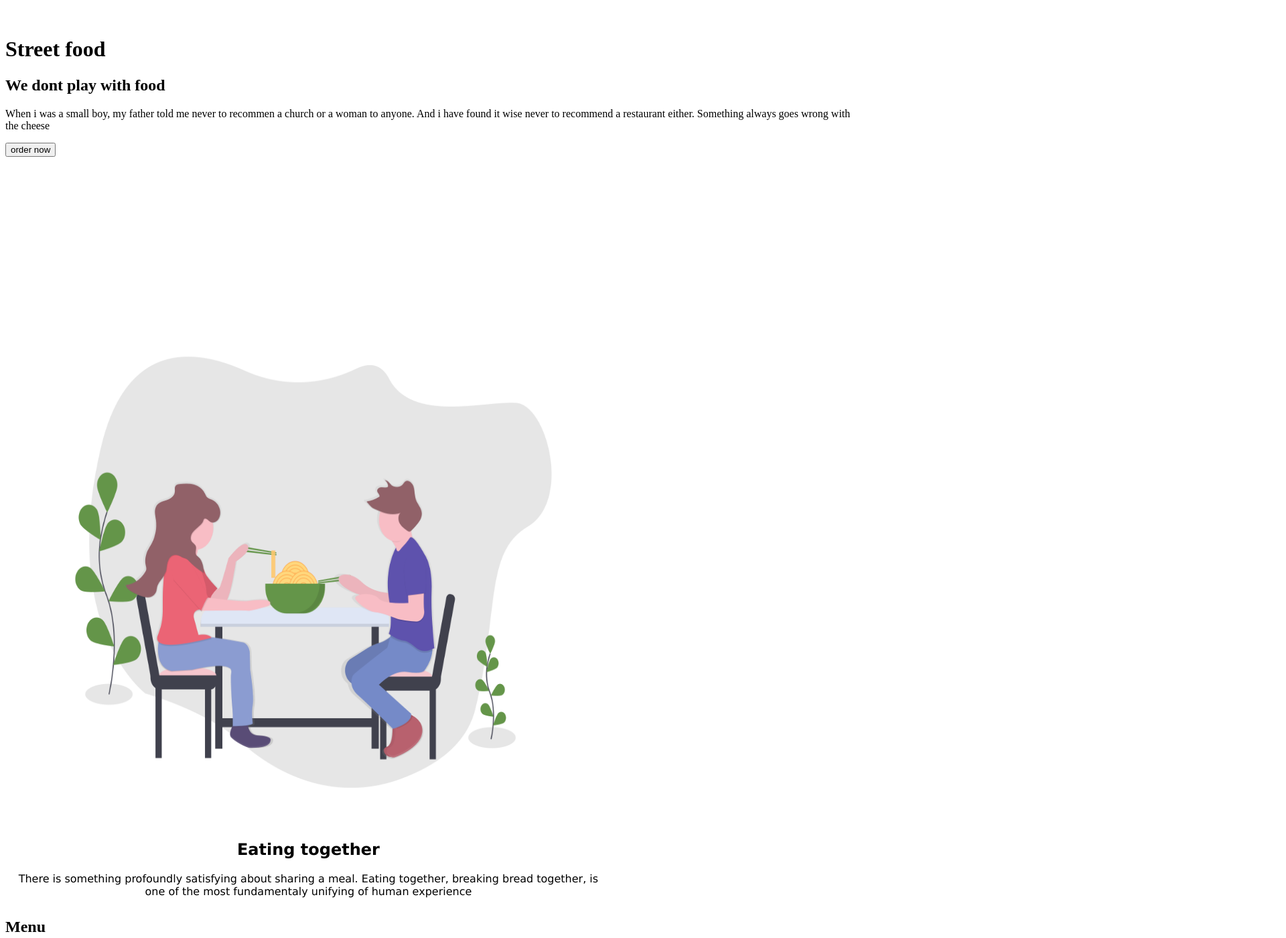
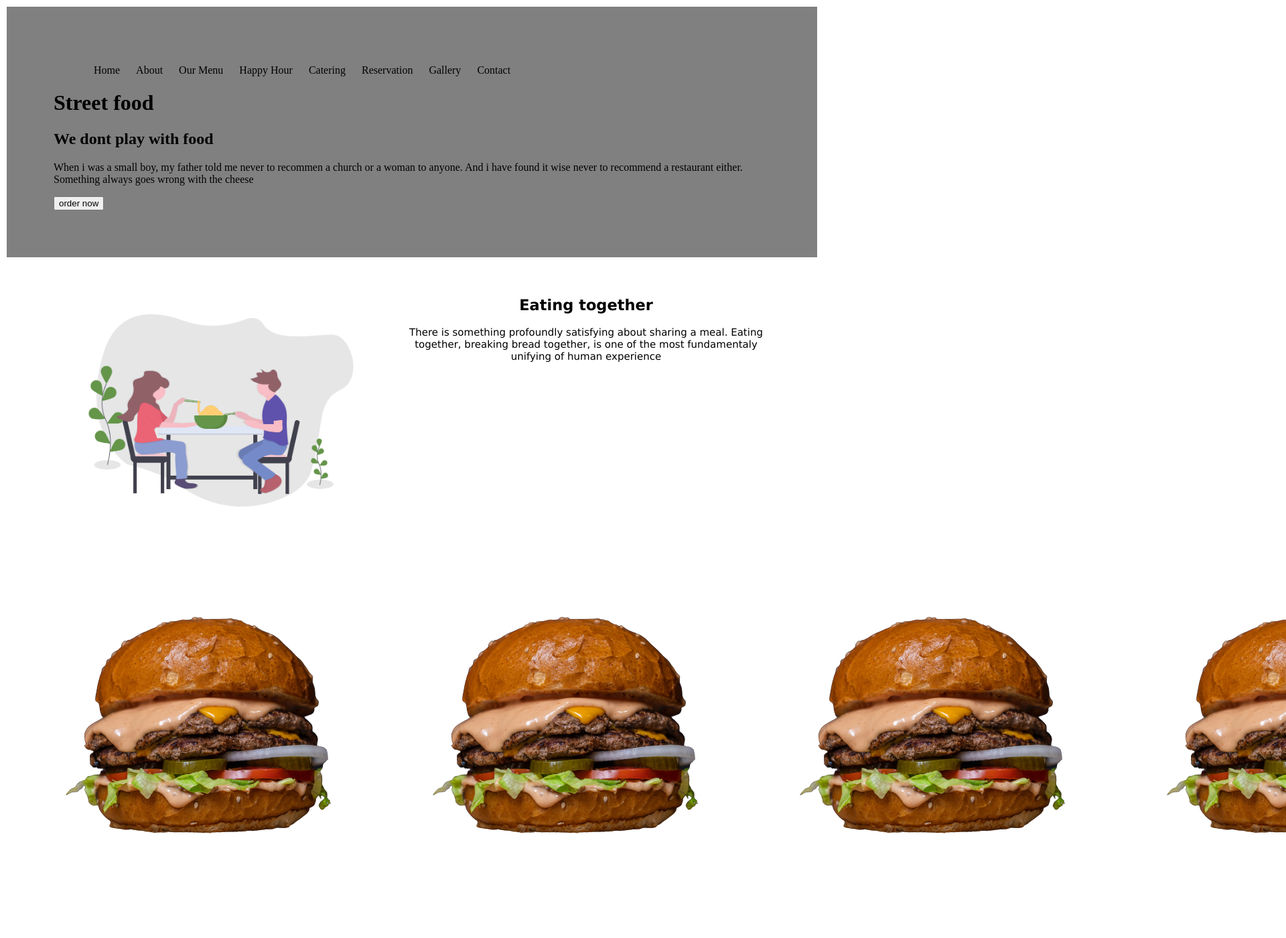
Before and after one commit to GeorgeM101/Street-Food, a plain HTML site: page index.html in a window 1280 px wide. Shown: the top 1400 px of the page at 67% size, 1920 px wide, since content can reach past the window. After the commit the page ends 1360 px from the top, so only its background shows below. Drawn offline with Linux system fonts and the light colour scheme.

Commit message:
first commit

```diff
--- a/index.css
+++ b/index.css
@@ -1,74 +1,66 @@
-/*
-nav{
+
+:root{
+    padding: 10px ;
+    margin:-50px ;
+    box-sizing: border-box;
+    /* overflow: hidden; */
+    background-color: white;
 
 }
-header{
-    background-color:rgb(154, 163, 160);
-    padding: 20px;
-    justify-content: left;
-    /* border-bottom-left-radius: 100%; */
-    border-left: 10px;
 
+.nav{
+    background-color: grey;
+    padding: 70px;
+    border-bottom-right-radius: ;
 }
 
 body{
     background-color:white;
-    color: blanchedalmond;
-    border-color:black;
+    color: black;
     margin: 50px 100px 10px 50px;
 
 }
 
 ul{
-    margin-left: 80px;
+    margin-left: 10px;
 }
 ul li{
-    display:inline-block
-
+    display:inline-block;
+    justify-content: space-between;
 }
 ul li a{
-    color:white;
+    color:black;
     text-decoration: none;
-    padding: 20px;
+    padding: 10px;
     font-family:'Times New Roman', Times, serif;
 
 }
 ul li a:hover{
     color:blue;
 }
+.outside{
+    display:flex;
+    justify-content: space-between;
+    padding: 40px 60px;
+}
 
-.first{
-margin-top:-40px;
-width: 70%;
-padding:10px
+.eating{
+    margin:10px;
+    width:500px;
+}
+.tot{
+    color:FFD77C;
+}
 
-}
-img{
-    float: left;
-    width:900px;
-    height:800px;
-    margin-top: 250px;
-
-}
-#eat{
-    text-transform: uppercase;
-    font-size: 15px;
-    color:sandybrown
-}
 .text{
     text-align:center;
     font-family: 'Lucida Sans', 'Lucida Sans Regular', 'Lucida Grande', 'Lucida Sans Unicode', Geneva, Verdana, sans-serif;
+    color: black;
+    font-size: 15px;
+}
 
+.menu{
+    display:flex;
+    padding:20px;
+    background-color:EAF3E4;
 }
-.menu{
-    position: absolute;
-
-}
-.burger{
-    float:left;
-    padding:40px;
-    width:50px;
-    height: 50px;
-    position:absolute;
-
-} */
--- a/index.html
+++ b/index.html
@@ -11,7 +11,7 @@
 </head>
 <body>
     <header>
-    <nav>
+<div class="nav">
     <ul>
         <li><a href="#">Home</a></li>
         <li><a href="#">About</a></li>
@@ -21,31 +21,36 @@
         <li><a href="#">Reservation</a></li>
         <li><a href="#">Gallery</a></li>
         <li><a href="#">Contact</a></li>
+    </ul>
 
-    </ul>
-    </nav>
-    <body>
- <div>
+    <div class="intro">
      <h1>Street food</h1>
     <h2>We dont play with food</h2>
-         <p>When i was a small boy, my father told me never to recommen a church or a woman to anyone. And i have found it wise never to recommend a restaurant either. Something always goes wrong with the cheese</p>
+         <p >When i was a small boy, my father told me never to recommen a church or a woman to anyone. And i have found it wise never to recommend a restaurant either. Something always goes wrong with the cheese</p>
          <a class="order"href="#"></a> <button>order now</button>
+         <div class="semi">
+
+         </div>
+</div>
 </div>
 
+<div class="outside">
 <div class="first">
     <img class="eating" src="img/eating_together.png" alt="">
-
+</div>
     <div class="text">
-        <h2>Eating together</h2>
-
-        There is something profoundly satisfying about sharing a meal. Eating together, breaking bread together, is one of the most fundamentaly unifying of human experience
-    </div>
+        <h2 class="tot">Eating together</h2>
+        <p>There is something profoundly satisfying about sharing a meal. Eating together, breaking bread together, is one of the most fundamentaly unifying of human experience</p>
+     </div>
 </div>
 
- <h2 class="menu">Menu</h2>
-<iv class="second">
-<img class="burger"src="img/amirali-mirhashemian-sc5sTPMrVfk-unsplash-removebg-preview.png" alt="">
+<div class="menu">
+    <img src="img/amirali-mirhashemian-sc5sTPMrVfk-unsplash-removebg-preview.png" alt="">
+    <img src="img/amirali-mirhashemian-sc5sTPMrVfk-unsplash-removebg-preview.png" alt="">
+    <img src="img/amirali-mirhashemian-sc5sTPMrVfk-unsplash-removebg-preview.png" alt="">
+    <img src="img/amirali-mirhashemian-sc5sTPMrVfk-unsplash-removebg-preview.png" alt="">
+    <img src="img/amirali-mirhashemian-sc5sTPMrVfk-unsplash-removebg-preview.png" alt="">
+    <img src="img/amirali-mirhashemian-sc5sTPMrVfk-unsplash-removebg-preview.png" alt="">
+
+
 </div>
-
-</body>
-</html>
```
